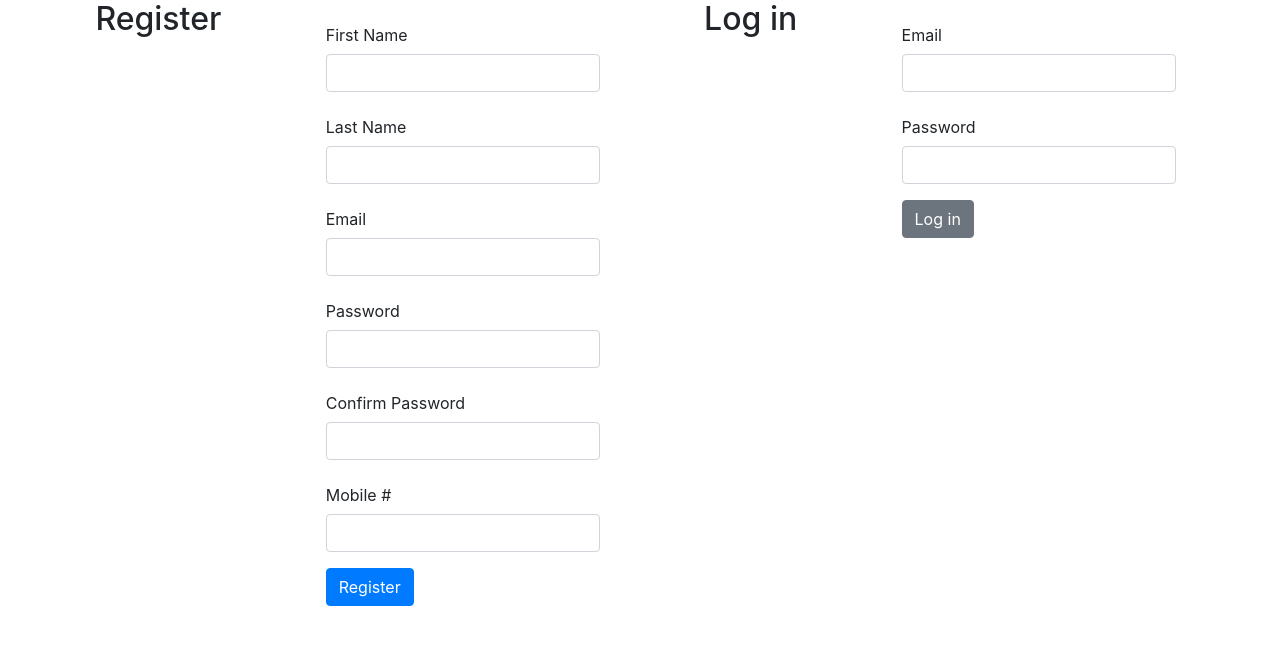
After one commit to tareqjj/Python_Stack, a Django app: template templates/Login_Register.html in a window 1280 px wide. The commit adds this page. Shown: the top 645 px of the page. Run offline with Django 3.2, Linux system fonts and the light colour scheme; the template is opened without the code that fills it, so the values that code supplies are empty; some libraries are stand-ins or nearby versions.

```diff
--- /dev/null
+++ b/API.txt
@@ -0,0 +1 @@
+https://fixer.io/
--- a/currency_exchange/currency_exchange_app/templates/home.html
+++ b/currency_exchange/currency_exchange_app/templates/base.html
@@ -31,5 +31,7 @@
             </div>
         </nav>
     </header>
+    <main>{% block content %}{% endblock %}</main>
+    <footer>Contact Info</footer>
 </body>
 </html>
--- a/currency_exchange/currency_exchange_app/urls.py
+++ b/currency_exchange/currency_exchange_app/urls.py
@@ -3,5 +3,5 @@ from . import views
 
 
 urlpatterns = [
-    path('', views.index)
+    path('', views.index),
 ]
--- a/currency_exchange/currency_exchange_app/views.py
+++ b/currency_exchange/currency_exchange_app/views.py
@@ -1,5 +1,9 @@
 from django.shortcuts import render
+from matplotlib import pyplot as plt
+import mpld3
 
 # Create your views here.
+
+
 def index(request):
-    return render(request, "home.html")
+    return render(request, "admin.html")
--- /dev/null
+++ b/templates/Login_Register.html
@@ -0,0 +1,54 @@
+<!DOCTYPE html>
+<html lang="en">
+<head>
+    <meta charset="UTF-8">
+    <title>Login/Registration</title>
+    <link rel="stylesheet" href="https://stackpath.bootstrapcdn.com/bootstrap/4.3.1/css/bootstrap.min.css" integrity="sha384-ggOyR0iXCbMQv3Xipma34MD+dH/1fQ784/j6cY/iJTQUOhcWr7x9JvoRxT2MZw1T" crossorigin="anonymous">
+</head>
+<body style="display: flex; justify-content: space-evenly; align-items: flex-start">
+<h2>Register</h2>
+ <div class="row g-3 align-items-center">
+     <form class="px-4 py-3" action="/log_in" method="post">
+        <div class="mb-3">
+            <label class="col-form-label">First Name</label>
+            <input type="email" class="form-control" >
+        </div>
+        <div class="mb-3">
+            <label class="col-form-label">Last Name</label>
+            <input type="email" class="form-control" >
+        </div>
+         <div class="mb-3">
+            <label class="col-form-label">Email</label>
+            <input type="email" class="form-control" >
+        </div>
+        <div class="mb-3">
+            <label class="col-form-label">Password</label>
+            <input type="password"  class="form-control" >
+        </div>
+        <div class="mb-3">
+            <label class="col-form-label">Confirm Password</label>
+            <input type="email" class="form-control" >
+        </div>
+        <div class="mb-3">
+            <label class="col-form-label">Mobile #</label>
+            <input type="email" class="form-control" >
+        </div>
+      <button type="submit" class="btn btn-primary">Register</button>
+    </form>
+ </div>
+<h2>Log in</h2>
+ <div class="row g-3 align-items-center">
+     <form class="px-4 py-3" action="/log_in" method="post">
+         <div class="mb-3">
+            <label class="col-form-label">Email</label>
+            <input type="email" class="form-control" >
+        </div>
+        <div class="mb-3">
+            <label class="col-form-label">Password</label>
+            <input type="password"  class="form-control" >
+        </div>
+      <button type="submit" class="btn btn-secondary">Log in</button>
+    </form>
+ </div>
+</body>
+</html>
```
Also changed, not shown: currency_exchange/currency_exchange_app/templates/admin.html (added, +21 -0 lines), currency_exchange/currency_exchange_app/templates/test.html (added, +10 -0 lines), currency_exchange/currency_exchange_app/templates/currnecy_order.html (added), currency_exchange/timevsdist.png (added), 3 other files. Lines whose indentation alone changed are shown as unchanged.
